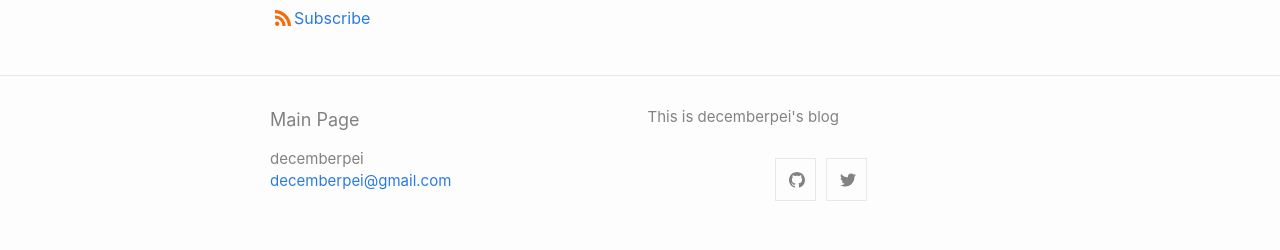
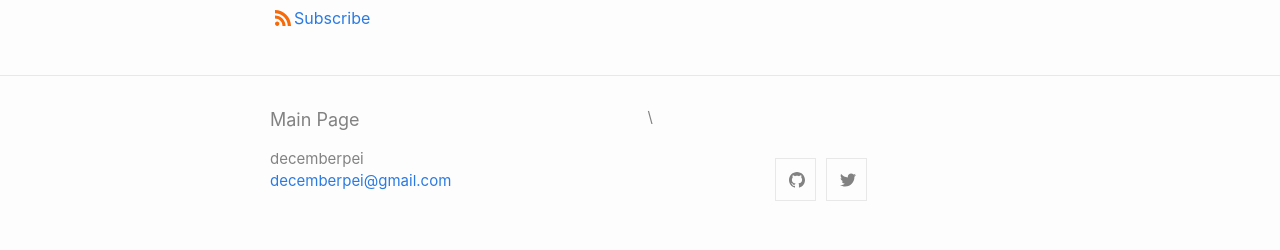
Before and after one commit to decemberpei/decemberpei.github.io, a Jekyll site: the page built from index.md, in a window 1280 px wide. Shown: the part 720-970 px from the top of the page. Built offline with Jekyll 4.4.1, drawn with Linux system fonts in a browser that asks for light colours.

Commit message:
Update _config.yml

```diff
--- a/_config.yml
+++ b/_config.yml
@@ -2,7 +2,7 @@ title: Main Page
 author: decemberpei
 email: decemberpei@gmail.com
 description: > # this means to ignore newlines until "show_exerpts:"
-  This is decemberpei's blog
+  \
 
 show_excerpts: true # set to true to show excerpts on the homepage
 
```
